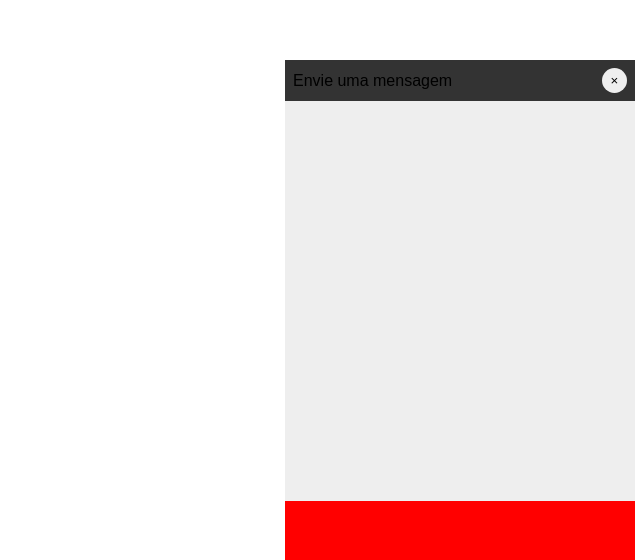
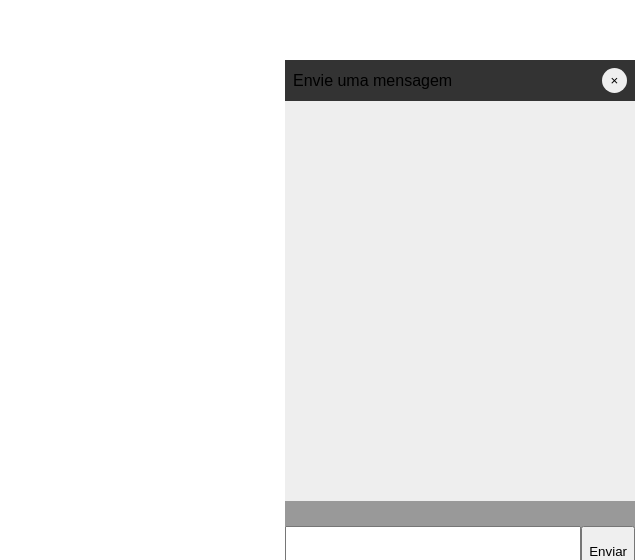
Before and after one commit to cairocampos/plugin-chat-x7, a website built with webpack: page index.html in a window 1280 px wide. Shown: the part 240-800 px from the top of the page, without its empty margins (640-1280 px from the left). Built offline with nearby package versions, Linux system fonts and the light colour scheme.

Commit message:
Build footer input

```diff
--- a/index.html
+++ b/index.html
@@ -13,7 +13,12 @@
             <button>&times;</button>
         </div>
         <div class="x7chat__body"></div>
-        <div class="x7chat__footer"></div>
+        <div class="x7chat__footer">
+            <div>
+                <input type="text" />
+                <button>Enviar</button>
+            </div>
+        </div>
     </div>
 
     <script src="dist/script.js"></script>
--- a/src/scss/style.scss
+++ b/src/scss/style.scss
@@ -29,6 +29,16 @@
     }
     &__footer {
         height:100px;
-        background-color: red;
+        background-color: #999;
+        display: flex;
+        align-items: center;
+        div {
+            width: 100%;
+            display: flex;
+            height: 50px;
+            input {
+                flex:1;
+            }
+        }
     }
 }
```
